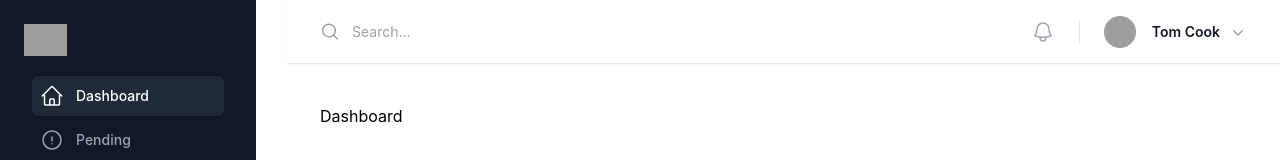
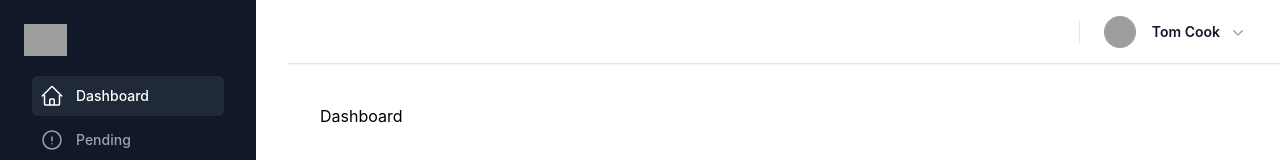
Before and after one commit to codeamanwal/Zentry, a React (Create React App) app: page / in a window 1280 px wide. Shown: the top 160 px of the page. Built offline with nearby package versions, Linux system fonts and the light colour scheme; grey boxes are pictures that could not be loaded.

Commit message:
Removed Searchbar

```diff
--- a/src/components/SearchBar.jsx
+++ b/src/components/SearchBar.jsx
@@ -1,11 +1,10 @@
-import { Fragment, useState } from 'react'
+import { Fragment } from 'react'
 import { Menu, Transition } from '@headlessui/react'
 import { useSidebar } from '../contexts/SidebarContext';
 import {
   Bars3Icon,
-  BellIcon,
 } from '@heroicons/react/24/outline'
-import { ChevronDownIcon, MagnifyingGlassIcon } from '@heroicons/react/20/solid'
+import { ChevronDownIcon} from '@heroicons/react/20/solid'
 
 const userNavigation = [
   { name: 'Your profile', href: '#' },
@@ -17,7 +16,7 @@ function classNames(...classes) {
 }
 
 export default function SearchBar() {
-  const { sidebarOpen, setSidebarOpen } = useSidebar();
+  const { setSidebarOpen } = useSidebar();
 
   return (
     <div className="sticky top-0 z-40 flex h-16 shrink-0 items-center gap-x-4 border-b border-gray-200 bg-white px-4 shadow-sm sm:gap-x-6 sm:px-6 lg:px-8">
@@ -29,29 +28,8 @@ export default function SearchBar() {
             {/* Separator */}
             <div className="h-6 w-px bg-gray-900/10 lg:hidden" aria-hidden="true" />
 
-            <div className="flex flex-1 gap-x-4 self-stretch lg:gap-x-6">
-              <form className="relative flex flex-1" action="#" method="GET">
-                <label htmlFor="search-field" className="sr-only">
-                  Search
-                </label>
-                <MagnifyingGlassIcon
-                  className="pointer-events-none absolute inset-y-0 left-0 h-full w-5 text-gray-400"
-                  aria-hidden="true"
-                />
-                <input
-                  id="search-field"
-                  className="block h-full w-full border-0 py-0 pl-8 pr-0 text-gray-900 placeholder:text-gray-400 focus:ring-0 sm:text-sm"
-                  placeholder="Search..."
-                  type="search"
-                  name="search"
-                />
-              </form>
+            <div className="flex flex-1 gap-x-4 self-stretch lg:gap-x-6 flex-row-reverse ">
               <div className="flex items-center gap-x-4 lg:gap-x-6">
-                <button type="button" className="-m-2.5 p-2.5 text-gray-400 hover:text-gray-500">
-                  <span className="sr-only">View notifications</span>
-                  <BellIcon className="h-6 w-6" aria-hidden="true" />
-                </button>
-
                 {/* Separator */}
                 <div className="hidden lg:block lg:h-6 lg:w-px lg:bg-gray-900/10" aria-hidden="true" />
 
--- a/src/components/Sidebar.jsx
+++ b/src/components/Sidebar.jsx
@@ -1,6 +1,6 @@
-import { Fragment, useState } from "react";
+import { Fragment } from "react";
 import { Dialog, Transition } from "@headlessui/react";
-import { NavLink, useLocation } from "react-router-dom";
+import { NavLink } from "react-router-dom";
 import { useSidebar } from '../contexts/SidebarContext';
 import {
   HomeIcon,
@@ -45,7 +45,7 @@ export default function Sidebar() {
                     <img
                       className="h-8 w-auto"
                       src="https://tailwindui.com/img/logos/mark.svg?color=indigo&shade=500"
-                      alt="Your Company"
+                      alt="Zentry"
                     />
                     <button
                       type="button"
--- a/src/pages/Pending.jsx
+++ b/src/pages/Pending.jsx
@@ -1,5 +1,5 @@
 import React, { useState } from "react";
-import { Box, Button, Link, Typography } from "@mui/material";
+import { Box, Typography } from "@mui/material";
 
 export default function Pending() {
     const [inputs, setInputs] = useState({
--- a/src/pages/PendingNew.jsx
+++ b/src/pages/PendingNew.jsx
@@ -1,5 +1,3 @@
-import { Fragment, useState } from 'react'
-import { Dialog, Menu, Transition } from '@headlessui/react'
 import Sidebar from '../components/Sidebar'
 import SearchBar from '../components/SearchBar'
 import Pending from './Pending'
@@ -7,7 +5,6 @@ import Pending from './Pending'
 
 
 export default function PendingNew() {
-  const [sidebarOpen, setSidebar] = useState(false)
   return (
     <>
       <div>
```
